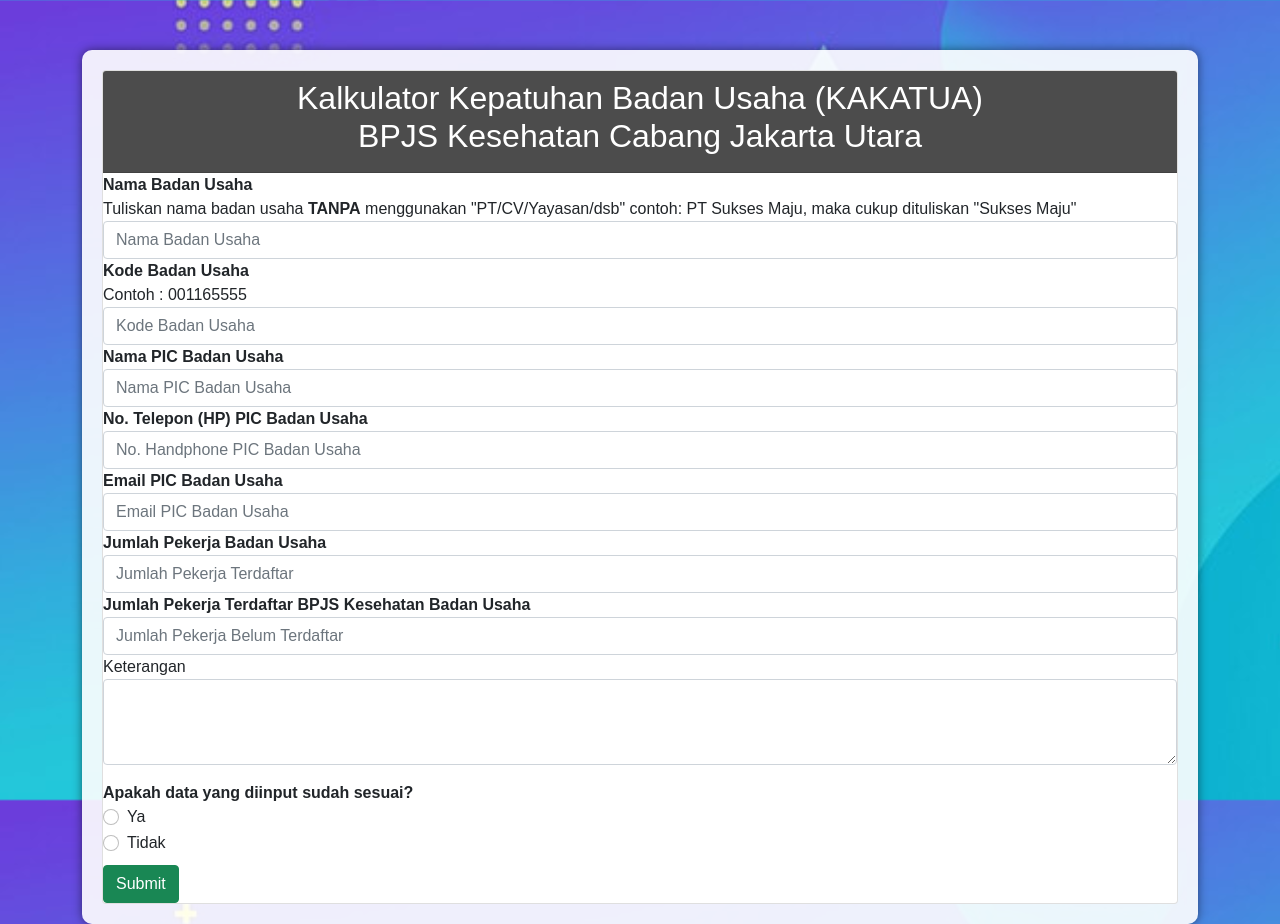
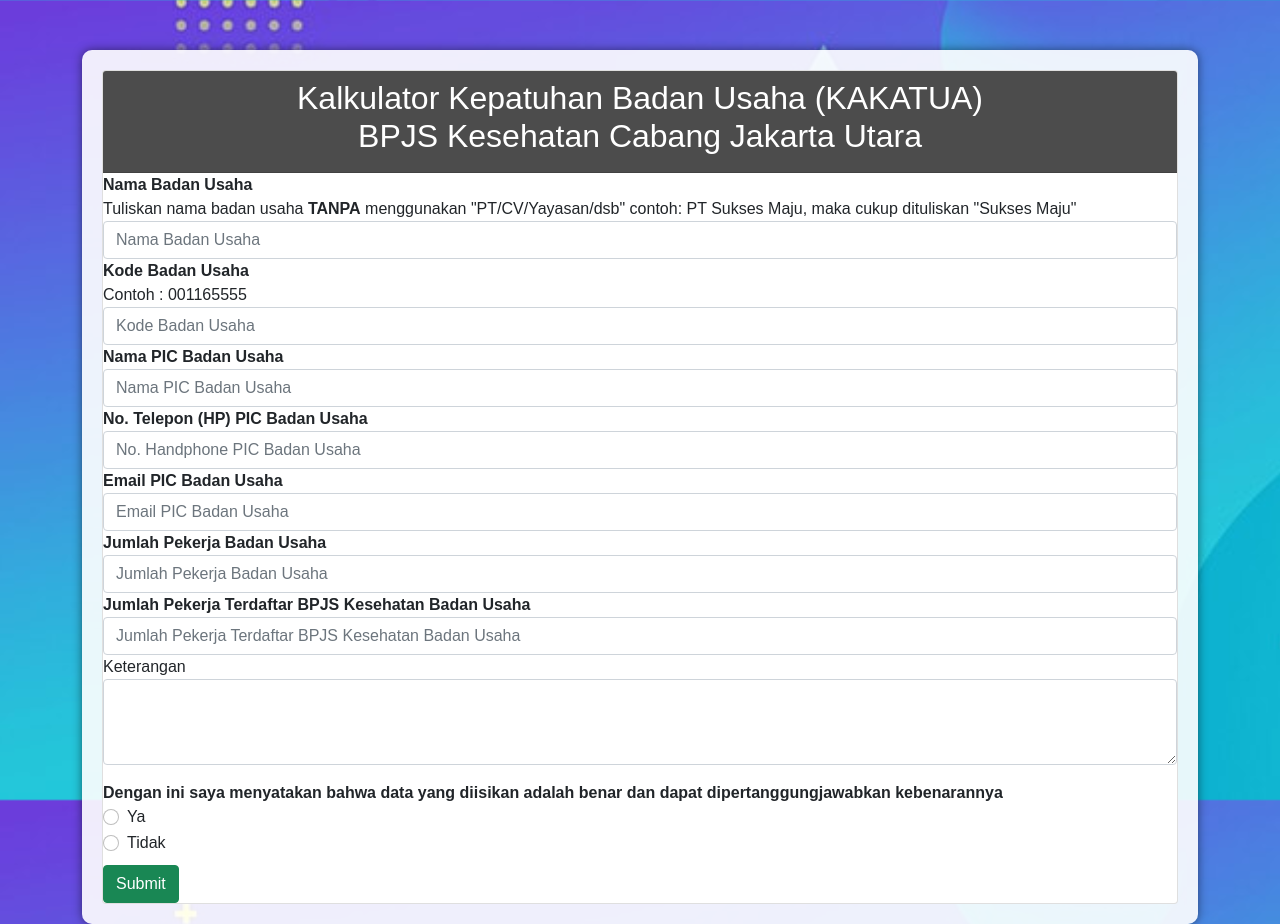
Before and after one commit to Jonathan28savage/SADAKO_OR, a plain HTML site: page index.html in a window 1280 px wide. Drawn offline with nearby package versions, Linux system fonts and the light colour scheme.

Commit message:
Update index.html

```diff
--- a/index.html
+++ b/index.html
@@ -157,7 +157,7 @@
                   name="Pekerja Terdaftar BPJS"
                   class="form-control"
                   id="Pekerja Terdaftar BPJS"
-                  placeholder="Jumlah Pekerja Terdaftar"
+                  placeholder="Jumlah Pekerja Badan Usaha"
                   required
                 />
               </div>
@@ -172,7 +172,7 @@
                   name="Pekerja Belum Terdaftar BPJS"
                   class="form-control"
                   id="Pekerja Belum Terdaftar BPJS"
-                  placeholder="Jumlah Pekerja Belum Terdaftar"
+                  placeholder="Jumlah Pekerja Terdaftar BPJS Kesehatan Badan Usaha"
                   required
                 />
               </div>
@@ -186,7 +186,7 @@
                 ></textarea>
               </div>
               <div class="form-group mt-3">
-  <label><b>Apakah data yang diinput sudah sesuai?</b></label>
+  <label><b>Dengan ini saya menyatakan bahwa data yang diisikan adalah benar dan dapat dipertanggungjawabkan kebenarannya</b></label>
   <div class="form-check">
     <input
       class="form-check-input"
```
